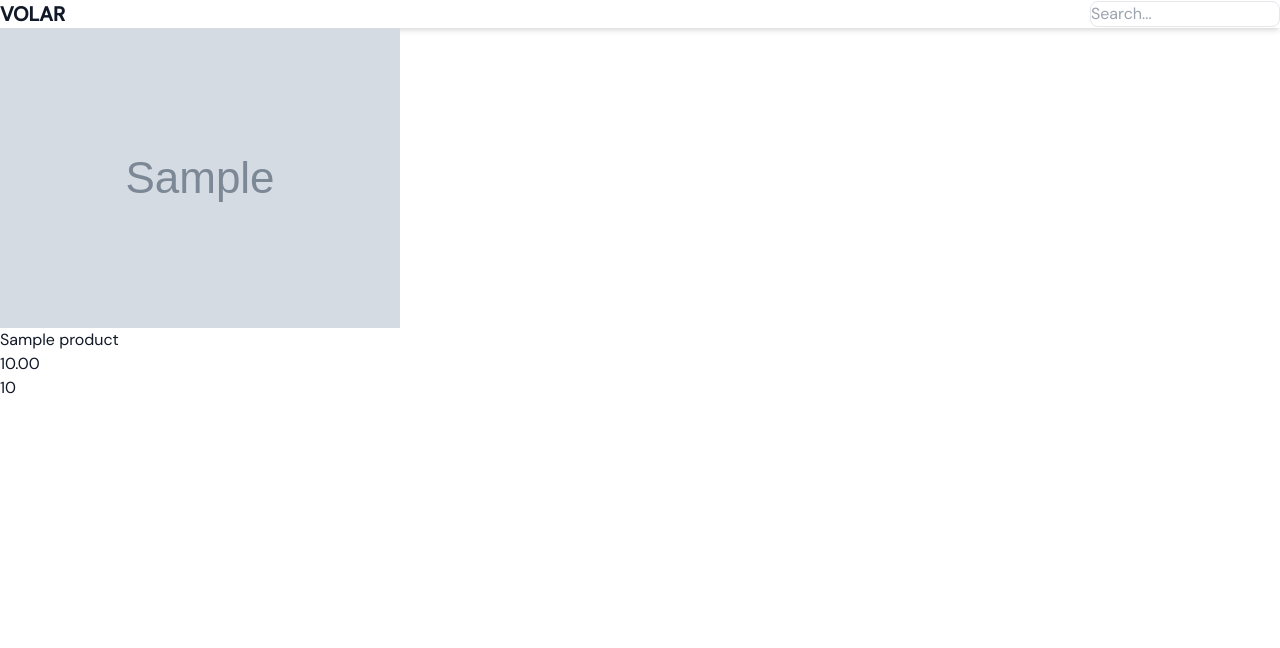
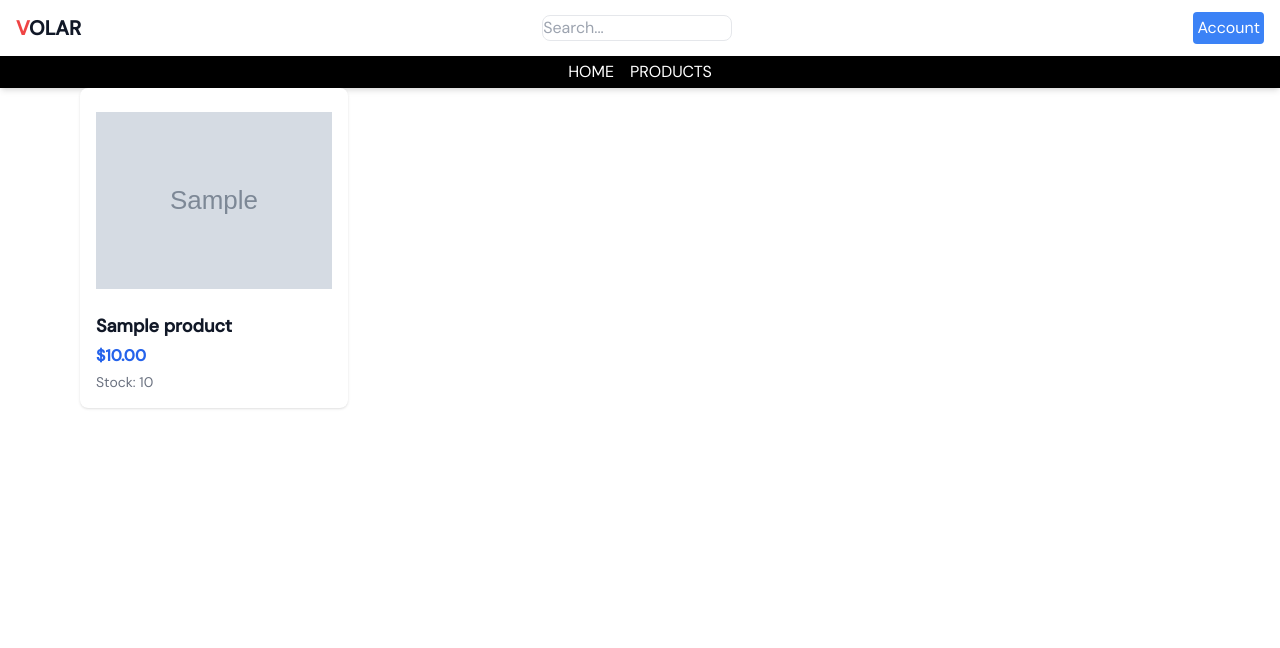
Before and after one commit to HAMED707/Volar, a Django app: page /products/ in a window 1280 px wide. Shown: the top 648 px of the page. Before the commit the page ends 394 px from the top, so only its background shows below. Run offline with Django 5.2, Linux system fonts and the light colour scheme; tables that the repository leaves empty hold one stand-in row (values such as "Sample post"); grey boxes marked "Sample" are stand-in pictures; some libraries are stand-ins or nearby versions.

Commit message:
Enhance product list layout and add new product images

```diff
--- a/apps/products/templates/products/product_list.html
+++ b/apps/products/templates/products/product_list.html
@@ -2,13 +2,40 @@
 
 {% block content %}
 
-{% for product in products %}
-  <div>
-    <img src="{{ product.image.url }}" alt="{{ product.name }}" />
-    <div> {{ product.name  }} </div>
-    <div> {{ product.price }} </div>
-    <div> {{ product.stock }} </div>
+<div class="max-w-6xl mx-auto px-4">
+
+  <div class="grid grid-cols-1 sm:grid-cols-2 lg:grid-cols-4 gap-4">
+
+    {% for product in products %}
+
+    <!-- Card -->
+      <div class="bg-white rounded-lg shadow p-4 hover:shadow-lg">
+
+        <img
+          src="{{ product.image.url }}"
+          alt="{{ product.name }}"
+          class="w-full h-48 object-contain rounded-md mb-4"
+        />
+
+        <div class="text-lg font-semibold mb-1">
+          {{ product.name }}
+        </div>
+
+        <div class="text-blue-600 font-bold mb-1">
+          ${{ product.price }}
+        </div>
+
+        <div class="text-sm text-gray-500">
+          Stock: {{ product.stock }}
+        </div>
+
+      </div>
+    <!-- end Card -->
+
+    {% endfor %}
+
   </div>
-{% endfor %}
+
+</div>
 
 {% endblock  %}
--- a/templates/base.html
+++ b/templates/base.html
@@ -47,20 +47,31 @@
   </style>
 </head>
 
-<body class="bg-white text-gray-900 antialiased">
+<body class="
+  bg-white
+  text-gray-900
+  antialiased">
 
-  <nav class="bg-white shadow-md">
+  <nav class="
+    bg-white
+    shadow-md">
+
     <div class="
+      px-4
+      py-3
       flex
       items-center
       justify-between">
 
       <!-- Logo -->
-      <div class="
+      <a href="" class="
        text-xl
        font-bold
-       "> VOLAR
-      </div>
+       ">
+       <span class="
+        text-red-500">
+        V</span>OLAR
+      </a>
       <!-- end Logo -->
 
       <!-- Search -->
@@ -77,9 +88,51 @@
 
        </div>
       <!-- end Search -->
+
+      <!-- Links -->
+       <div class="
+        flex
+        items-center
+        gap-4">
+
+          <!-- Cart -->
+           <!-- <div>
+             🛒
+            <span>0</span>
+           </div> -->
+          <!-- end Cart -->
+
+          <!-- User -->
+          <a href="" class="bg-blue-500 text-white px-1 py-1 rounded">
+            Account
+          </a>
+          <!-- end User -->
+       </div>
+      <!-- end Links -->
+
+
     </div>
   </nav>
 
+  <nav class="
+   flex
+   justify-center
+   items-center
+   px-4
+   py-1
+   bg-black
+   shadow-md
+   ">
+    <!-- Links -->
+       <div class="
+        flex
+        items-center
+        gap-4">
+          <a href="/" class="text-white">HOME</a>
+          <a href="/products" class="text-white">PRODUCTS</a>
+       </div>
+      <!-- end Links -->
+  </nav>
   <!-- ── Page content ── -->
   <main class="min-h-screen">
     {% block content %}{% endblock %}
```
Also changed, not shown: media/products/Black_T-Shirt.jpeg (added), media/products/Shirt.jpeg (added), media/products/jeans.jpeg (added).
